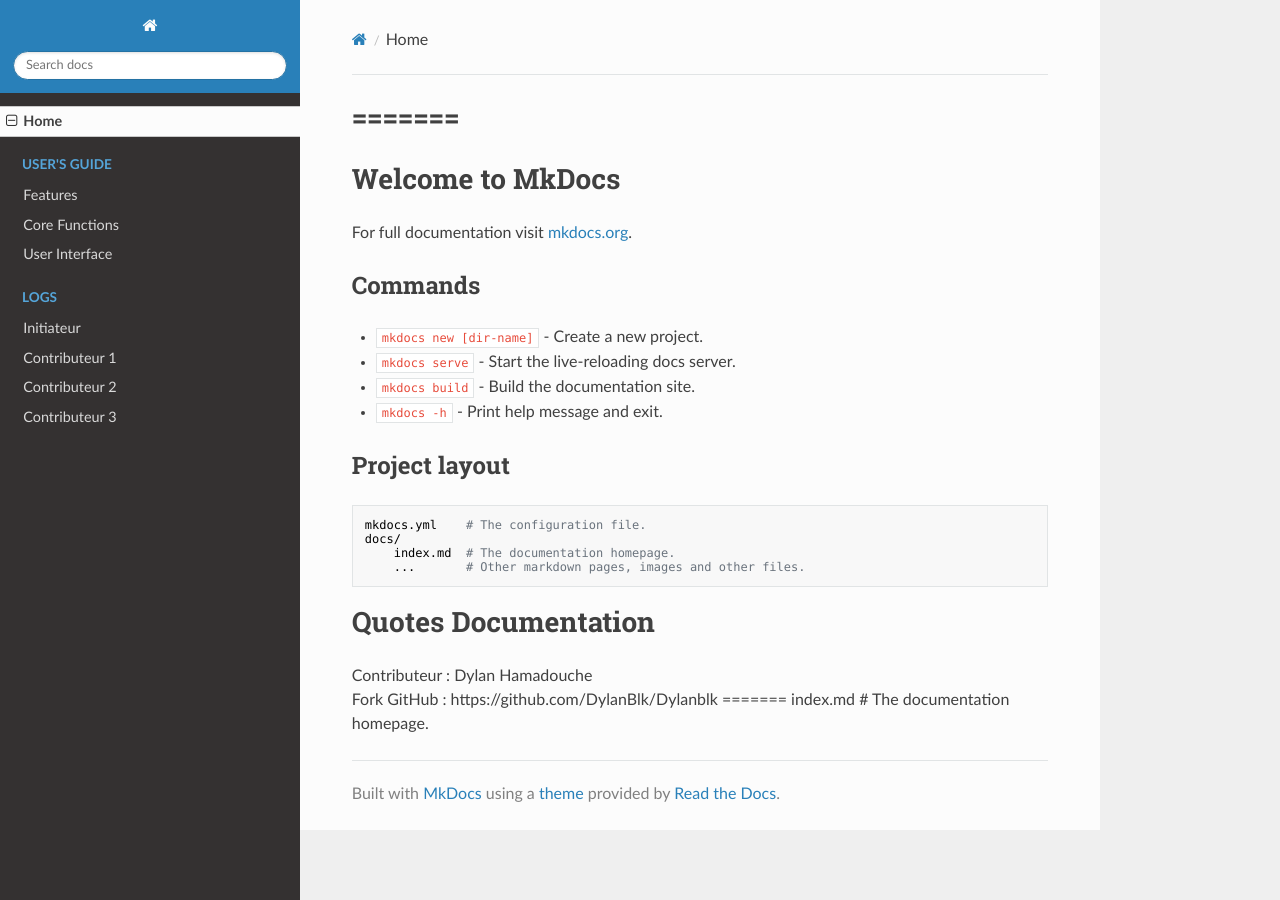
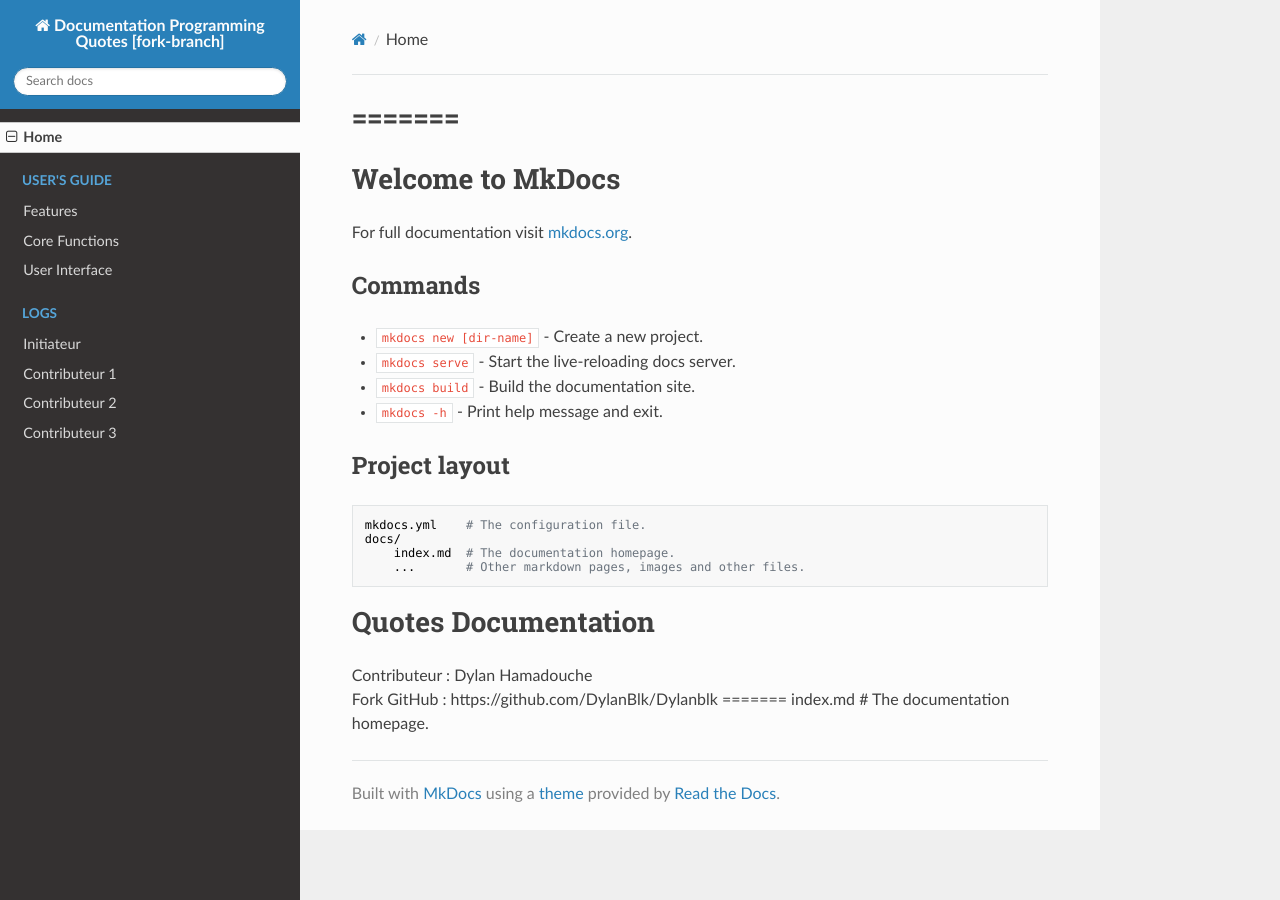
Before and after one commit to TI204/quotes-docs-fork-branch, an MkDocs documentation site: the page built from docs/index.md, in a window 1280 px wide. Built offline with MkDocs 1.6.1, drawn with Linux system fonts in a browser that asks for light colours; nearby versions of some CDN libraries.

Commit message:
site name missing

```diff
--- a/mkdocs.yml
+++ b/mkdocs.yml
@@ -1,3 +1,4 @@
+site_name: Documentation Programming Quotes [fork-branch]
 nav:
   - Home: index.md
   - User's Guide:
```
